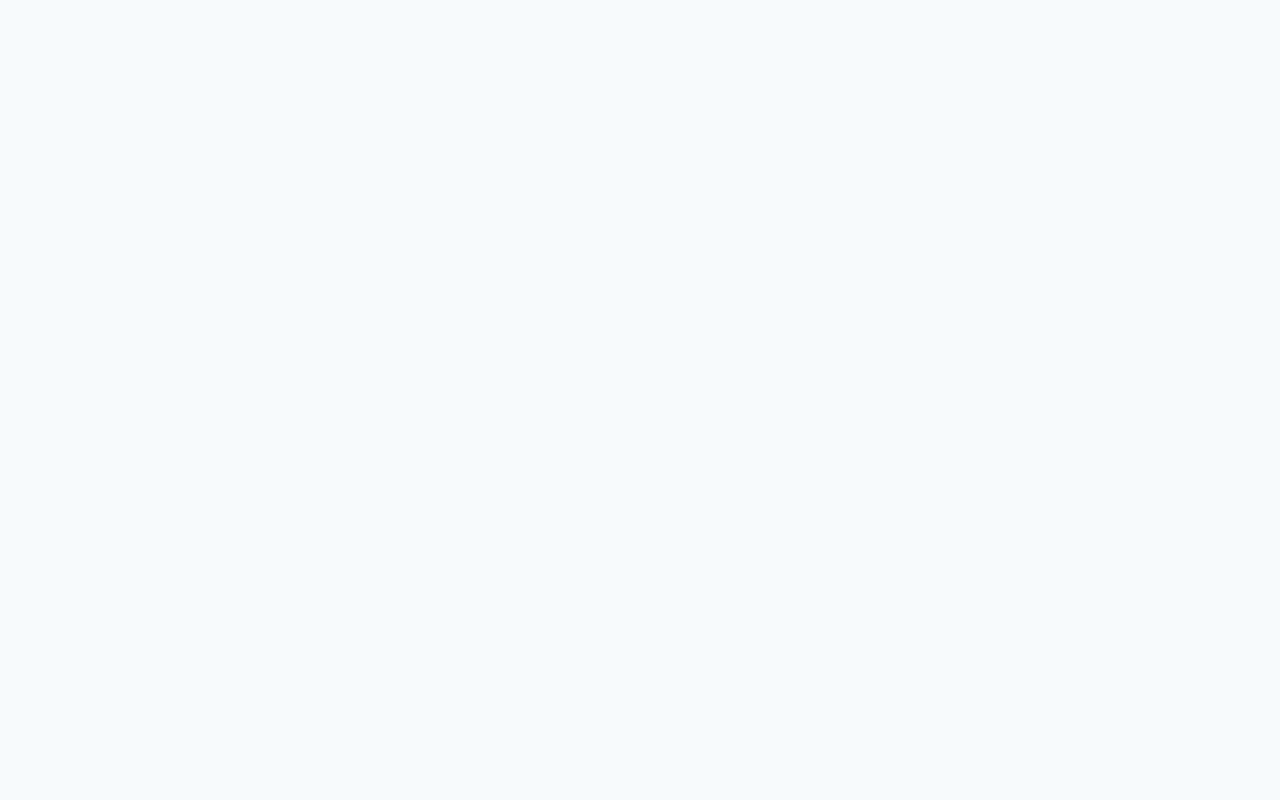
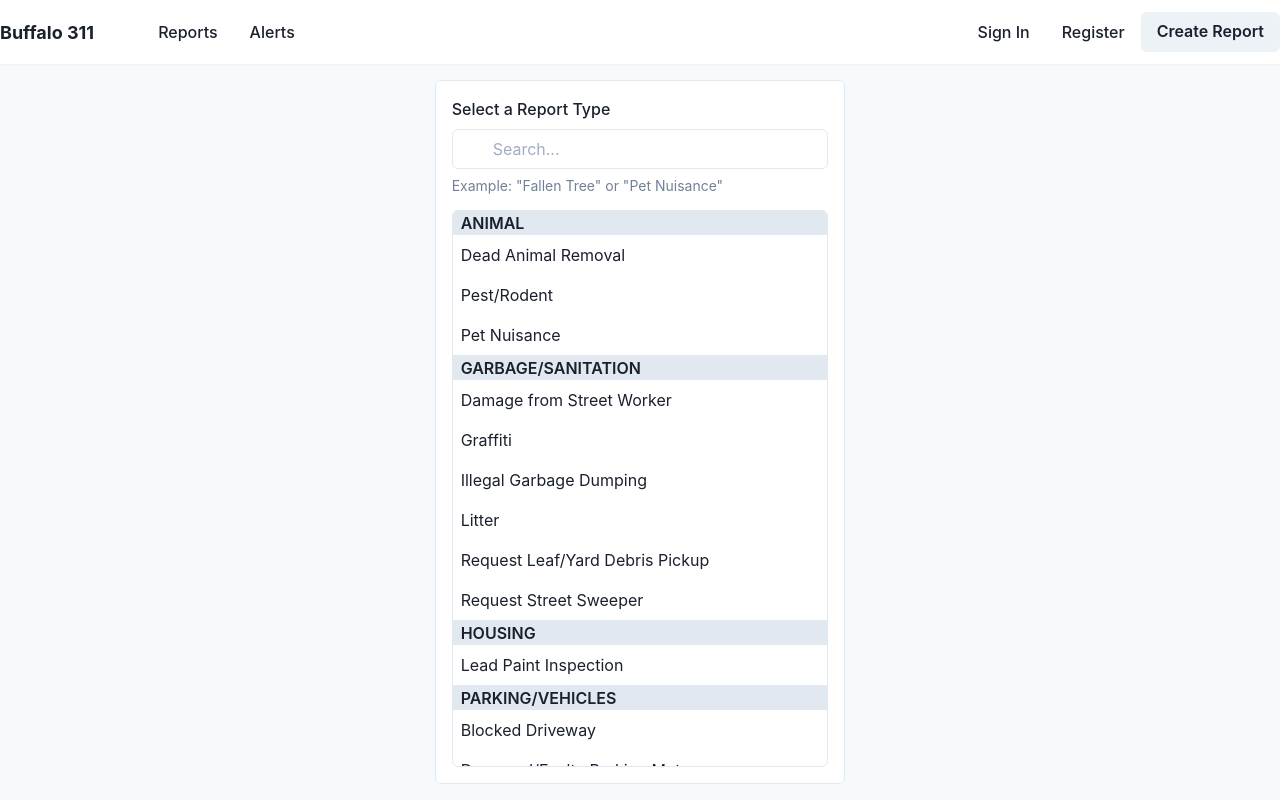
Before and after one commit to IHIutch/311app_v3, a Next.js app: page /create in a window 1280 px wide. Built offline with nearby package versions, Linux system fonts and the light colour scheme.

Commit message:
create first Create step

```diff
--- a/customTheme.js
+++ b/customTheme.js
@@ -1,7 +1,7 @@
 const customTheme = {
   styles: {
     global: {
-      'html, body, #root': {
+      'html, body, #__next': {
         bg: 'gray.50',
         height: '100%',
       },
--- a/pages/create.js
+++ b/pages/create.js
@@ -1,5 +1,291 @@
-import { Box } from '@chakra-ui/react'
+import {
+  Box,
+  Button,
+  Flex,
+  FormControl,
+  FormHelperText,
+  FormLabel,
+  Grid,
+  GridItem,
+  Input,
+  InputGroup,
+  InputLeftElement,
+  Stack,
+  StackDivider,
+  Text,
+} from '@chakra-ui/react'
+import groupBy from 'lodash/groupBy'
+import sampleSize from 'lodash/sampleSize'
+import Head from 'next/head'
+import { useState } from 'react'
+import Navbar from '../components/common/global/navbar'
 
 export default function Create() {
-  return <Box></Box>
+  const [search, setSearch] = useState('')
+  const options = [
+    {
+      department: 'Police',
+      group: 'Quality of Life',
+      name: 'Noise Complaint',
+    },
+    {
+      department: 'Parking',
+      group: 'Parking/Vehicles',
+      name: 'Illegal Parking',
+    },
+    {
+      department: 'Parking',
+      group: 'Parking/Vehicles',
+      name: 'Blocked Driveway',
+    },
+    {
+      department: 'Parking',
+      group: 'Parking/Vehicles',
+      name: 'Damaged/Faulty Parking Meter',
+    },
+    {
+      department: 'Public Works',
+      group: 'Streets',
+      name: 'Signal Out or Flashing',
+    },
+    {
+      department: 'Public Works',
+      group: 'Streets',
+      name: 'Signal Timing Issue',
+    },
+    {
+      department: 'Public Works',
+      group: 'Streets',
+      name: 'Sneakers Hanging',
+    },
+    {
+      department: 'Public Works',
+      group: 'Streets',
+      name: 'Damaged Street Sign',
+    },
+    {
+      department: 'Public Works',
+      group: 'Streets',
+      name: 'Missing Manhole Cover',
+    },
+    {
+      department: 'Public Works',
+      group: 'Streets',
+      name: 'Unplowed Street',
+    },
+    {
+      department: 'Public Works',
+      group: 'Sidewalks',
+      name: 'Uneven/Cracked',
+    },
+    {
+      department: 'Public Works',
+      group: 'Sidewalks',
+      name: 'Sidewalk Obstruction',
+    },
+    {
+      department: 'Public Works',
+      group: 'Sidewalks',
+      name: 'Unshoveled Sidewalk',
+    },
+    {
+      department: 'Public Works',
+      group: 'Trees/Forestry',
+      name: 'Fallen Tree',
+    },
+    {
+      department: 'Public Works',
+      group: 'Trees/Forestry',
+      name: 'Tree/Stump Removal',
+    },
+    {
+      department: 'Public Works',
+      group: 'Trees/Forestry',
+      name: 'Tree Trimming',
+    },
+    {
+      department: 'Public Works',
+      group: 'Trees/Forestry',
+      name: 'Tree Planting',
+    },
+    {
+      department: 'Public Works',
+      group: 'Garbage/Sanitation',
+      name: 'Graffiti',
+    },
+    {
+      department: 'Public Works',
+      group: 'Garbage/Sanitation',
+      name: 'Request Street Sweeper',
+    },
+    {
+      department: 'Public Works',
+      group: 'Garbage/Sanitation',
+      name: 'Request Leaf/Yard Debris Pickup',
+    },
+    {
+      department: 'Public Works',
+      group: 'Garbage/Sanitation',
+      name: 'Damage from Street Worker',
+    },
+    {
+      department: 'Public Works',
+      group: 'Garbage/Sanitation',
+      name: 'Illegal Garbage Dumping',
+    },
+    {
+      department: 'Public Works',
+      group: 'Garbage/Sanitation',
+      name: 'Litter',
+    },
+    {
+      department: 'Fire',
+      group: 'Utility',
+      name: 'Fire Hydrant Issue',
+    },
+    {
+      department: 'Utility',
+      group: 'Utility',
+      name: 'Damaged/Faulty Street Light',
+    },
+    {
+      department: 'Public Works',
+      group: 'Utility',
+      name: 'Snow on Hydrant',
+    },
+    {
+      department: 'Housing Authority',
+      group: 'Housing',
+      name: 'Lead Paint Inspection',
+    },
+    {
+      department: 'Police',
+      group: 'Animal',
+      name: 'Pet Nuisance',
+    },
+    {
+      department: 'Public Works',
+      group: 'Animal',
+      name: 'Pest/Rodent',
+    },
+    {
+      department: 'Public Works',
+      group: 'Animal',
+      name: 'Dead Animal Removal',
+    },
+  ]
+  const filteredOptions = options.filter((o) => {
+    return o.name.toLowerCase().includes(search.toLowerCase())
+  })
+
+  const groupedOptions = groupBy(
+    [...filteredOptions].sort((a, b) => (a.name > b.name ? 1 : -1)),
+    (o) => o.group
+  )
+  const searchExamples = sampleSize(
+    options.map((o) => o.name),
+    2
+  )
+
+  return (
+    <>
+      <Head>
+        <title>Open a Report</title>
+        <link rel="icon" href="/favicon.ico" />
+      </Head>
+      <Box overflow="hidden">
+        <Navbar />
+        <Box>
+          <Grid
+            templateColumns="repeat(3, 1fr)"
+            gap="6"
+            pos="fixed"
+            pt="16"
+            top="0"
+            height="100%"
+            width="100%"
+          >
+            <GridItem
+              colStart="2"
+              colSpan="1"
+              height="100%"
+              overflow="hidden"
+              py="4"
+            >
+              <Flex
+                bg="white"
+                borderWidth="1px"
+                rounded="md"
+                p="4"
+                height="100%"
+                direction="column"
+              >
+                <Box mb="4">
+                  <FormControl id="search">
+                    <FormLabel>Select a Report Type</FormLabel>
+                    <InputGroup>
+                      <InputLeftElement
+                        pointerEvents="none"
+                        // children={}
+                      />
+                      <Input
+                        value={search}
+                        onChange={(e) => setSearch(e.target.value)}
+                        placeholder="Search..."
+                        autoComplete="off"
+                      />
+                    </InputGroup>
+                    <FormHelperText>
+                      {`Example: "${searchExamples[0]}" or "${searchExamples[1]}"`}
+                    </FormHelperText>
+                  </FormControl>
+                </Box>
+                <Flex flexGrow="1" overflow="auto">
+                  <Stack
+                    width="100%"
+                    direction="column"
+                    spacing="0"
+                    rounded="md"
+                    overflow="auto"
+                    borderWidth="1px"
+                    divider={<StackDivider borderColor="gray.200" />}
+                  >
+                    {Object.keys(groupedOptions)
+                      .sort()
+                      .map((key, idx) => (
+                        <Box key={idx}>
+                          <Box bg="gray.200" px="2" position="sticky" top="0">
+                            <Text
+                              fontWeight="semibold"
+                              textTransform="uppercase"
+                            >
+                              {key}
+                            </Text>
+                          </Box>
+                          {groupedOptions[key]
+                            .map((o, oIdx) => (
+                              <Box
+                                key={oIdx}
+                                width="100%"
+                                px="2"
+                                as="button"
+                                textAlign="unset"
+                                p="2"
+                                _hover={{ bg: 'gray.100' }}
+                              >
+                                {o.name}
+                              </Box>
+                            ))
+                            .sort()}
+                        </Box>
+                      ))}
+                  </Stack>
+                </Flex>
+              </Flex>
+            </GridItem>
+          </Grid>
+        </Box>
+      </Box>
+    </>
+  )
 }
--- a/pages/index.js
+++ b/pages/index.js
@@ -42,7 +42,7 @@
   }, [handleFetchReports])
 
   return (
-    <Box>
+    <>
       <Head>
         <title>Create Next App</title>
         <link rel="icon" href="/favicon.ico" />
@@ -87,6 +87,6 @@
           </Grid>
         </Container>
       </Box>
-    </Box>
+    </>
   )
 }
```
